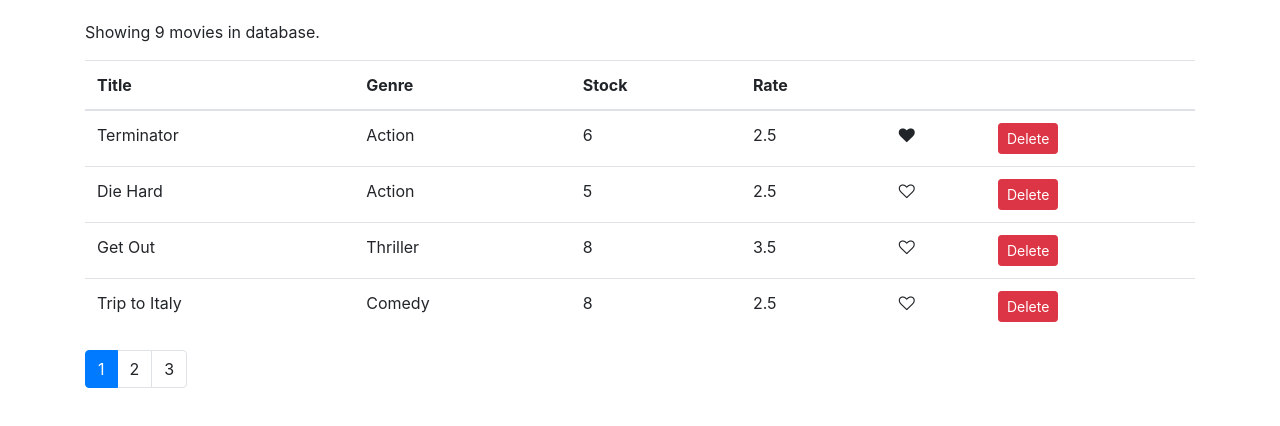
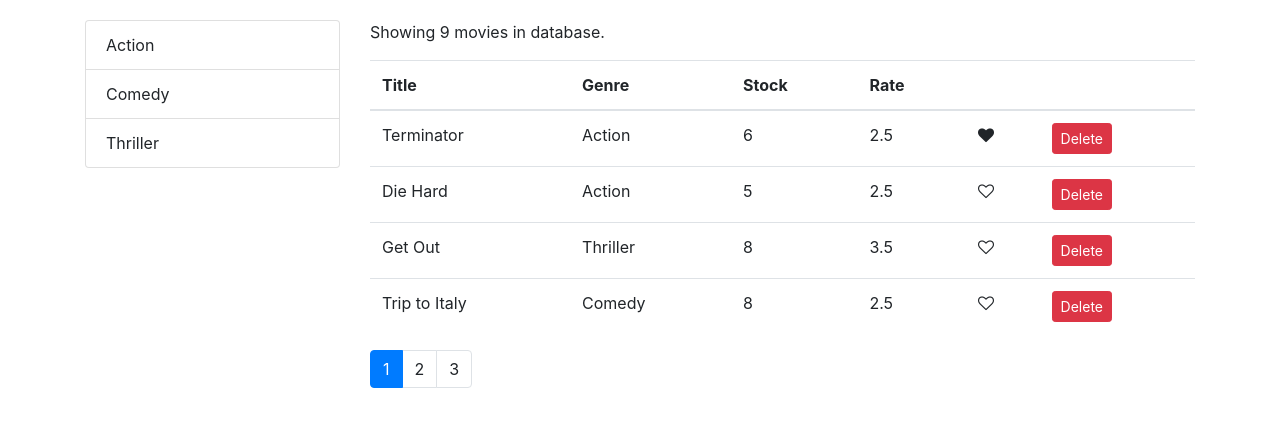
Before and after one commit to usama-khan98/vidly-reactApp, a React (Create React App) app: page / in a window 1280 px wide. Shown: the top 426 px of the page. Built offline with nearby package versions, Linux system fonts and the light colour scheme.

Commit message:
setting defualt props property

```diff
--- a/src/components/common/listGroup.jsx
+++ b/src/components/common/listGroup.jsx
@@ -13,4 +13,8 @@ const ListGroup = (props) => {
 	);
 };
 
+ListGroup.defaultProps = {
+	textProperty: 'name',
+	valueProperty: 'id'
+};
 export default ListGroup;
--- a/src/components/movies.jsx
+++ b/src/components/movies.jsx
@@ -3,13 +3,20 @@ import { getMovies } from '../services/fakeMovieService';
 import Like from './common/like';
 import Pagination from './common/pagination';
 import { paginate } from '../utils/paginate';
+import ListGroup from './common/listGroup';
+import { getGenres } from '../services/fakeGenreService';
 
 class Movies extends Component {
 	state = {
-		movies: getMovies(),
+		movies: [],
 		pageSize: 4,
-		currentPage: 1
+		currentPage: 1,
+		genres: []
 	};
+
+	componentDidMount() {
+		this.setState({ movies: getMovies(), genres: getGenres() });
+	}
 
 	handleDelete = (movie) => {
 		const movies = this.state.movies.filter((m) => m.id !== movie.id);
@@ -27,15 +34,26 @@ class Movies extends Component {
 		this.setState({ currentPage: page });
 	};
 
+	handleGenreSelect = (genre) => {
+		console.log(genre);
+	};
+
 	render() {
 		const { length: count } = this.state.movies;
-		const { pageSize, currentPage, movies: allMovies } = this.state;
+		const { pageSize, currentPage, movies: allMovies, genres } = this.state;
 		if (count === 0) return <p>There are no movies in database.</p>;
 
 		const movies = paginate(allMovies, currentPage, pageSize);
 
 		return (
-			<div>
+			<div className="row">
+				<div className="col-3">
+					<ListGroup
+						items={genres}
+						onItemSelect={this.handleGenreSelect}
+					/>
+				</div>
+				<div className="col">
 					<p>Showing {count} movies in database.</p>
 					<table className="table">
 						<thead>
@@ -58,12 +76,14 @@ class Movies extends Component {
 									<td>
 										<Like
 											liked={movie.liked}
-										onClick={() => this.handleLike(movie)}
+											onClick={() =>
+												this.handleLike(movie)}
 										/>
 									</td>
 									<td>
 										<button
-										onClick={() => this.handleDelete(movie)}
+											onClick={() =>
+												this.handleDelete(movie)}
 											className="btn btn-danger btn-sm"
 										>
 											Delete
@@ -80,6 +100,7 @@ class Movies extends Component {
 						currentPage={currentPage}
 					/>
 				</div>
+			</div>
 		);
 	}
 }
```
Also changed, not shown: 1 other file (tests, documents, lock files or other folders). Lines whose indentation alone changed are shown as unchanged.
